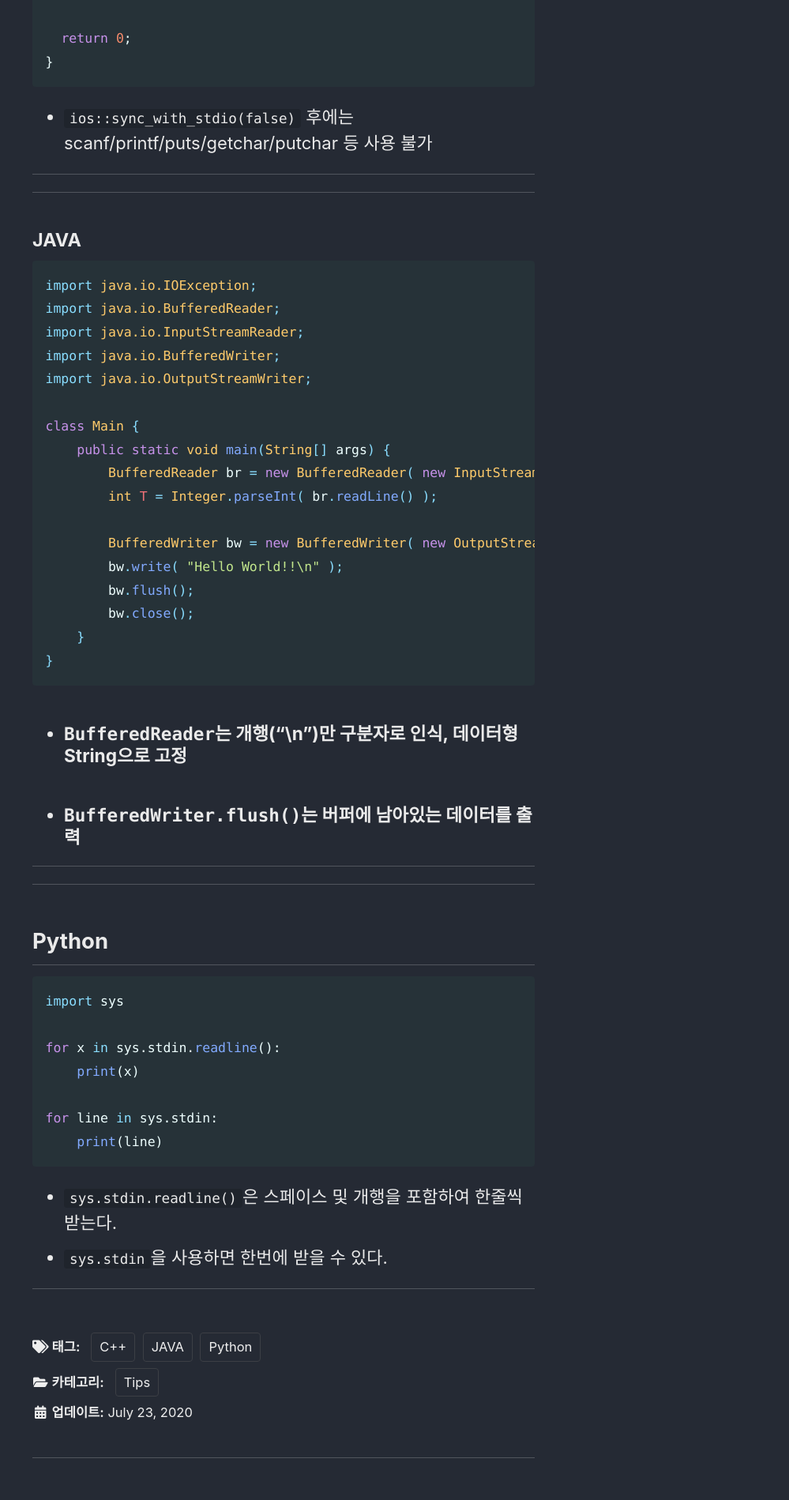
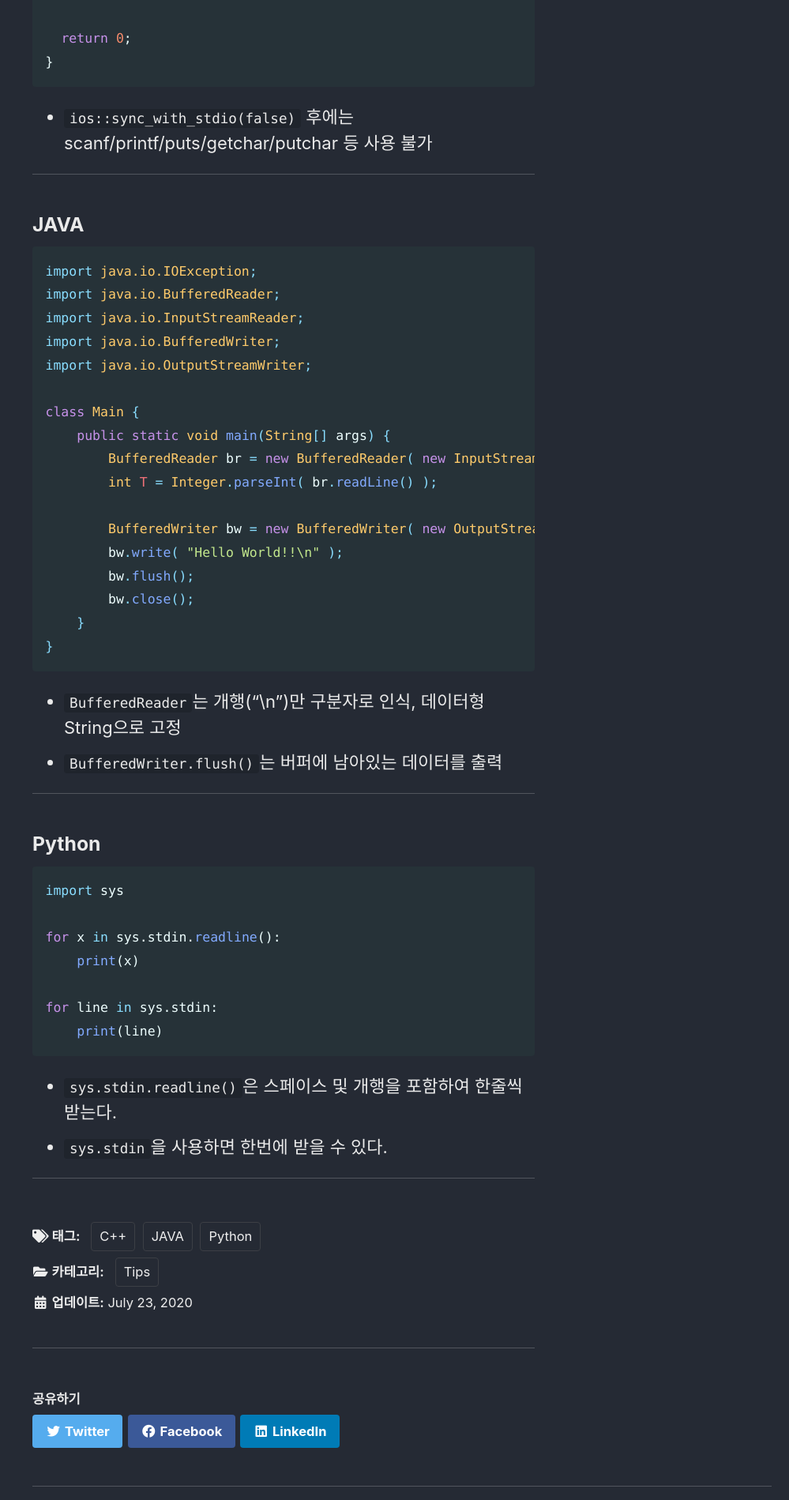
Before and after one commit to blackbeaver37/blackbeaver37.github.io, a Jekyll site: the page built from _posts/2020-07-23-fast_inoutput.md, in a window 1280 px wide. Shown: the part 593-2492 px from the top of the page at 79% size, without its empty margins (281-1280 px from the left). Built offline with Jekyll 4.4.1, drawn with Linux system fonts in a browser that asks for light colours; cached includes are drawn as plain includes.

````diff
--- a/_posts/2020-07-23-fast_inoutput.md
+++ b/_posts/2020-07-23-fast_inoutput.md
@@ -32,9 +32,7 @@ int main() {
 
 ---
 
----
-
-#### JAVA
+### JAVA
 
 ```java
 import java.io.IOException;
@@ -56,15 +54,12 @@ class Main {
 }
 ```
 
-+ ##### `BufferedReader`는 개행("\n")만 구분자로 인식, 데이터형 String으로 고정
-
-+ ##### `BufferedWriter.flush()`는 버퍼에 남아있는 데이터를 출력
++ `BufferedReader`는 개행("\n")만 구분자로 인식, 데이터형 String으로 고정
++ `BufferedWriter.flush()`는 버퍼에 남아있는 데이터를 출력
 
 ---
 
----
-
-## Python
+### Python
 
 ```python
 import sys
````
